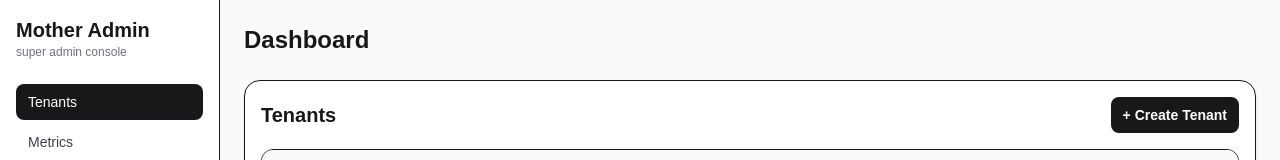
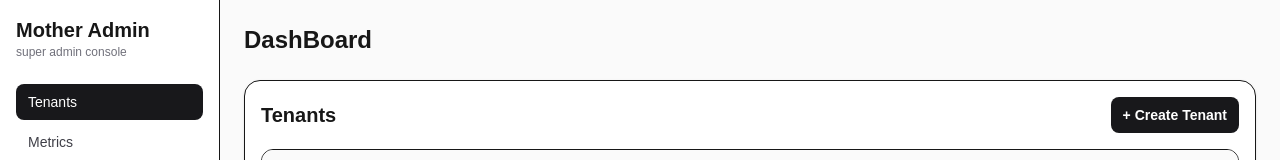
Before and after one commit to GoodWork0903/Amplify-Mother-Kid-MVP, a Next.js app: page /admin in a window 1280 px wide. Shown: the top 160 px of the page. Built offline with nearby package versions, Linux system fonts and the light colour scheme.

Commit message:
a little change test

```diff
--- a/src/app/(mother)/admin/layout.tsx
+++ b/src/app/(mother)/admin/layout.tsx
@@ -54,7 +54,7 @@ export default function AdminLayout({ children }: { children: ReactNode }) {
       {/* Main */}
       <main className="p-6">
         <header className="mb-6 flex items-center justify-between">
-          <h1 className="text-2xl font-semibold">Dashboard</h1>
+          <h1 className="text-2xl font-semibold">DashBoard </h1>
         </header>
         <div className="rounded-2xl border bg-white p-4 shadow-sm">
           {children}
```
